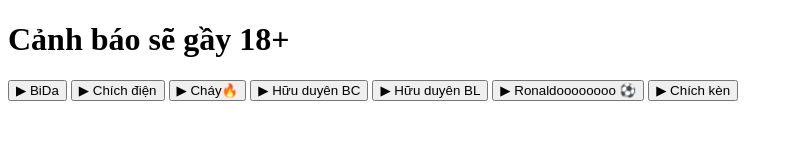
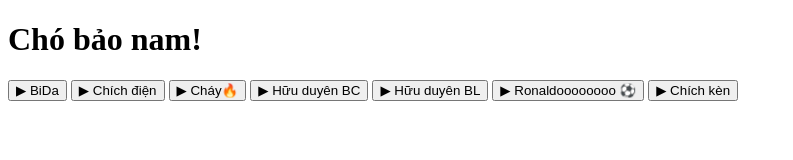
Before and after one commit to Datdepzai146/nhincac, a plain HTML site: page index.html in a window 1280 px wide. Shown: the whole page, without its empty margins (0-793 px from the left). Drawn offline with Linux system fonts and the light colour scheme.

Commit message:
Update heading text in index.html

```diff
--- a/index.html
+++ b/index.html
@@ -43,7 +43,7 @@
 </style>
 </head>
 <body>
-<h1>Cảnh báo sẽ gầy 18+</h1>
+<h1>Chó bảo nam!</h1>
 <!-- 7 BUTTON -->
 <button onclick="openVideo('bida.mp4')">▶ BiDa</button>
 <button onclick="openVideo('el.mp4')">▶ Chích điện </button>
```
